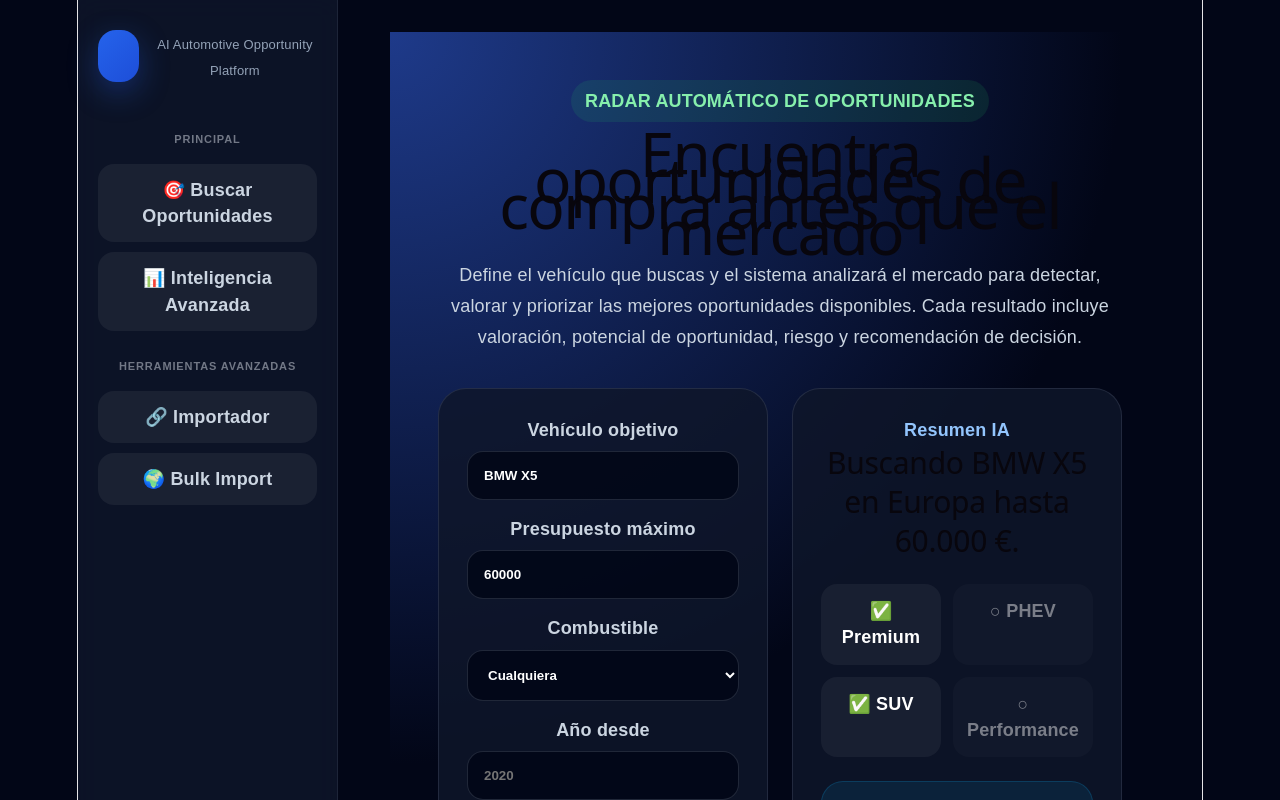
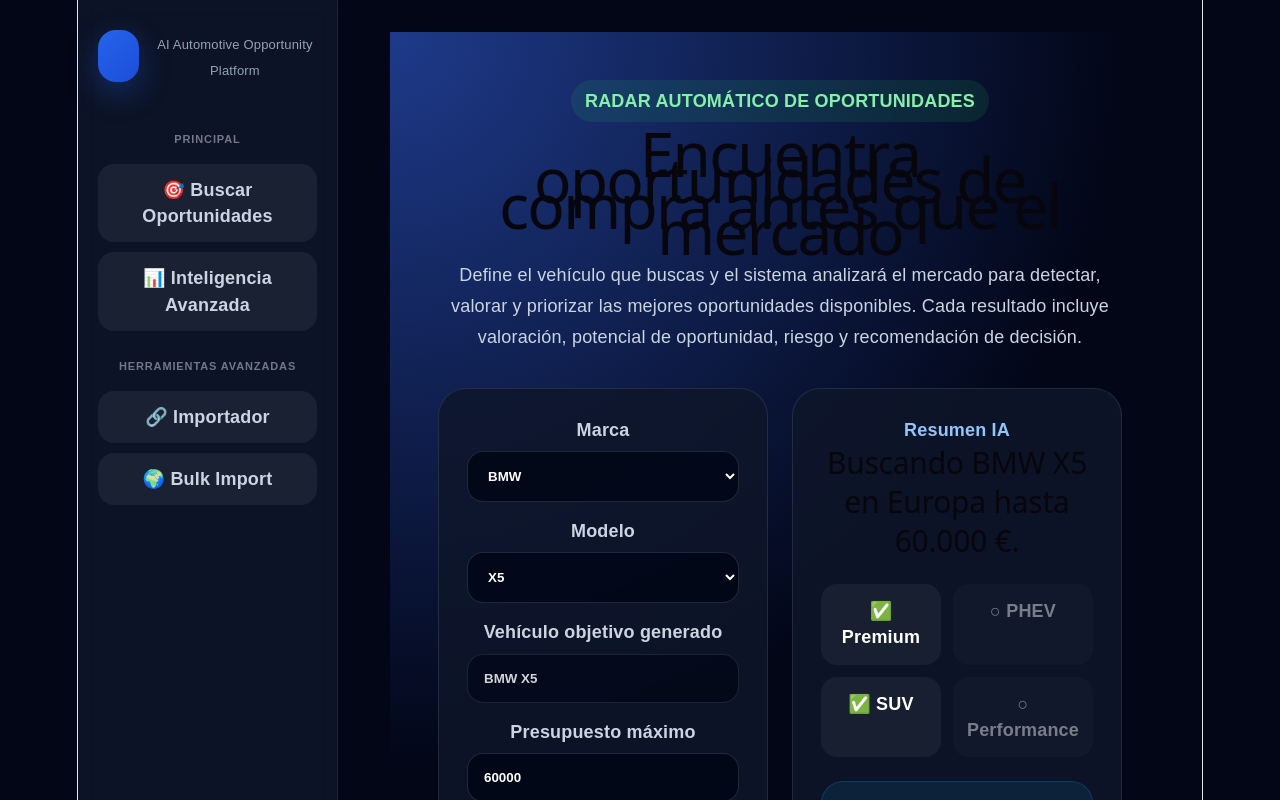
Before and after one commit to inviertetodo-hue/coches-saas-, a React (Vite) app: page / in a window 1280 px wide. Shown: the top 800 px of the page. Built offline with nearby package versions, Linux system fonts and the light colour scheme.

Commit message:
add-brand-model-scanner-selectors

```diff
--- a/src/components/ScannerForm.jsx
+++ b/src/components/ScannerForm.jsx
@@ -1,3 +1,5 @@
+import { VEHICLE_CATALOG } from "../services/vehicleCatalog";
+
 export default function ScannerForm({
   form,
   updateField,
@@ -17,22 +19,104 @@ export default function ScannerForm({
     "España",
   ];
 
+  const brandLabels = Object.keys(VEHICLE_CATALOG);
+  const selectedBrandLabel =
+    brandLabels.find((brand) => normalizeKey(brand) === normalizeKey(form.brand)) ||
+    brandLabels[0];
+
+  const selectedBrandKey = normalizeKey(selectedBrandLabel);
+  const availableModels = VEHICLE_CATALOG[selectedBrandLabel] || [];
+
+  const selectedModel =
+    availableModels.find((model) => normalizeKey(model) === normalizeKey(form.model)) ||
+    availableModels[0] ||
+    "";
+
+  function handleBrandChange(event) {
+    const nextBrandKey = event.target.value;
+    const nextBrandLabel =
+      brandLabels.find((brand) => normalizeKey(brand) === nextBrandKey) ||
+      brandLabels[0];
+
+    const nextModel = VEHICLE_CATALOG[nextBrandLabel]?.[0] || "";
+
+    updateField("brand", nextBrandKey);
+    updateField("model", nextModel);
+    updateField("query", buildVehicleQuery(nextBrandLabel, nextModel));
+  }
+
+  function handleModelChange(event) {
+    const nextModel = event.target.value;
+
+    updateField("model", nextModel);
+    updateField("query", buildVehicleQuery(selectedBrandLabel, nextModel));
+  }
+
   return (
     <div style={cardStyle}>
       <div style={formGridStyle}>
         <div>
-          <label style={labelStyle}>Vehículo objetivo</label>
-          <input value={form.query} onChange={(event) => updateField("query", event.target.value)} placeholder="Audi A3, BMW X5 45e..." style={inputStyle} />
+          <label style={labelStyle}>Marca</label>
+
+          <select
+            value={selectedBrandKey}
+            onChange={handleBrandChange}
+            style={inputStyle}
+          >
+            {brandLabels.map((brand) => (
+              <option key={brand} value={normalizeKey(brand)}>
+                {brand}
+              </option>
+            ))}
+          </select>
+        </div>
+
+        <div>
+          <label style={labelStyle}>Modelo</label>
+
+          <select
+            value={selectedModel}
+            onChange={handleModelChange}
+            style={inputStyle}
+          >
+            {availableModels.map((model) => (
+              <option key={model} value={model}>
+                {model}
+              </option>
+            ))}
+          </select>
+        </div>
+
+        <div style={fullWidthStyle}>
+          <label style={labelStyle}>Vehículo objetivo generado</label>
+
+          <input
+            value={form.query}
+            readOnly
+            placeholder="Audi A3, BMW X5..."
+            style={readOnlyInputStyle}
+          />
         </div>
 
         <div>
           <label style={labelStyle}>Presupuesto máximo</label>
-          <input value={form.maxBudget} onChange={(event) => updateField("maxBudget", event.target.value)} placeholder="25000" style={inputStyle} />
+
+          <input
+            value={form.maxBudget}
+            onChange={(event) => updateField("maxBudget", event.target.value)}
+            placeholder="25000"
+            style={inputStyle}
+          />
         </div>
 
         <div>
           <label style={labelStyle}>Combustible</label>
-          <select value={form.fuel || ""} onChange={(event) => updateField("fuel", event.target.value)} style={inputStyle}>
+
+          <select
+            value={form.fuel || ""}
+            onChange={(event) => updateField("fuel", event.target.value)}
+            style={inputStyle}
+          >
             <option value="">Cualquiera</option>
             <option value="gasolina">Gasolina</option>
             <option value="diesel">Diésel</option>
@@ -44,17 +128,36 @@ export default function ScannerForm({
 
         <div>
           <label style={labelStyle}>Año desde</label>
-          <input value={form.minYear || ""} onChange={(event) => updateField("minYear", event.target.value)} placeholder="2020" inputMode="numeric" style={inputStyle} />
+
+          <input
+            value={form.minYear || ""}
+            onChange={(event) => updateField("minYear", event.target.value)}
+            placeholder="2020"
+            inputMode="numeric"
+            style={inputStyle}
+          />
         </div>
 
         <div>
           <label style={labelStyle}>Km máximo</label>
-          <input value={form.maxMileage || ""} onChange={(event) => updateField("maxMileage", event.target.value)} placeholder="90000" inputMode="numeric" style={inputStyle} />
+
+          <input
+            value={form.maxMileage || ""}
+            onChange={(event) => updateField("maxMileage", event.target.value)}
+            placeholder="90000"
+            inputMode="numeric"
+            style={inputStyle}
+          />
         </div>
 
         <div>
           <label style={labelStyle}>Mercado</label>
-          <select value={form.country} onChange={(event) => updateField("country", event.target.value)} style={inputStyle}>
+
+          <select
+            value={form.country}
+            onChange={(event) => updateField("country", event.target.value)}
+            style={inputStyle}
+          >
             {markets.map((market) => (
               <option key={market} value={market}>
                 {market}
@@ -65,7 +168,12 @@ export default function ScannerForm({
 
         <div style={fullWidthStyle}>
           <label style={labelStyle}>Objetivo</label>
-          <select value={form.useCase} onChange={(event) => updateField("useCase", event.target.value)} style={inputStyle}>
+
+          <select
+            value={form.useCase}
+            onChange={(event) => updateField("useCase", event.target.value)}
+            style={inputStyle}
+          >
             <option value="reventa">Reventa</option>
             <option value="quedarmelo">Quedármelo</option>
           </select>
@@ -77,6 +185,18 @@ export default function ScannerForm({
       </button>
     </div>
   );
+}
+
+function buildVehicleQuery(brand, model) {
+  return [brand, model].filter(Boolean).join(" ").trim();
+}
+
+function normalizeKey(value) {
+  return String(value || "")
+    .toLowerCase()
+    .normalize("NFD")
+    .replace(/[\u0300-\u036f]/g, "")
+    .trim();
 }
 
 const cardStyle = {
@@ -116,6 +236,12 @@ const inputStyle = {
   fontWeight: "700",
 };
 
+const readOnlyInputStyle = {
+  ...inputStyle,
+  opacity: 0.82,
+  cursor: "not-allowed",
+};
+
 const searchButtonStyle = {
   width: "100%",
   marginTop: "24px",
--- /dev/null
+++ b/src/services/vehicleCatalog.js
@@ -0,0 +1,148 @@
+export const VEHICLE_CATALOG = {
+  Audi: [
+    "A1",
+    "A3",
+    "A4",
+    "A5",
+    "A6",
+    "A7",
+    "A8",
+    "Q2",
+    "Q3",
+    "Q5",
+    "Q7",
+    "Q8",
+    "e-tron",
+    "Q4 e-tron",
+    "RS3",
+    "RS4",
+    "RS5",
+    "RS6",
+    "RS7",
+  ],
+
+  BMW: [
+    "Serie 1",
+    "Serie 2",
+    "Serie 3",
+    "Serie 4",
+    "Serie 5",
+    "Serie 7",
+    "X1",
+    "X2",
+    "X3",
+    "X4",
+    "X5",
+    "X6",
+    "X7",
+    "i3",
+    "i4",
+    "iX",
+    "M3",
+    "M4",
+    "M5",
+  ],
+
+  Mercedes: [
+    "Clase A",
+    "Clase B",
+    "Clase C",
+    "Clase E",
+    "Clase S",
+    "GLA",
+    "GLB",
+    "GLC",
+    "GLE",
+    "GLS",
+    "EQA",
+    "EQB",
+    "EQC",
+  ],
+
+  Volkswagen: [
+    "Golf",
+    "Polo",
+    "Passat",
+    "Tiguan",
+    "Touareg",
+    "ID.3",
+    "ID.4",
+    "T-Roc",
+  ],
+
+  Skoda: [
+    "Fabia",
+    "Octavia",
+    "Superb",
+    "Karoq",
+    "Kodiaq",
+    "Kamiq",
+  ],
+
+  Seat: [
+    "Ibiza",
+    "Leon",
+    "Arona",
+    "Ateca",
+  ],
+
+  Toyota: [
+    "Yaris",
+    "Corolla",
+    "C-HR",
+    "RAV4",
+  ],
+
+  Renault: [
+    "Clio",
+    "Megane",
+    "Kadjar",
+    "Koleos",
+    "Zoe",
+  ],
+
+  Peugeot: [
+    "208",
+    "308",
+    "2008",
+    "3008",
+    "5008",
+  ],
+
+  Hyundai: [
+    "Tucson",
+    "Santa Fe",
+    "Ioniq 5",
+    "Ioniq 6",
+  ],
+
+  Kia: [
+    "Sportage",
+    "Sorento",
+    "Niro",
+    "EV6",
+  ],
+
+  Nissan: [
+    "Qashqai",
+    "Juke",
+    "Leaf",
+    "Ariya",
+  ],
+
+  Porsche: [
+    "911",
+    "Macan",
+    "Cayenne",
+    "Panamera",
+    "Taycan",
+  ],
+
+  Volvo: [
+    "XC40",
+    "XC60",
+    "XC90",
+    "V60",
+    "V90",
+  ],
+};
```
